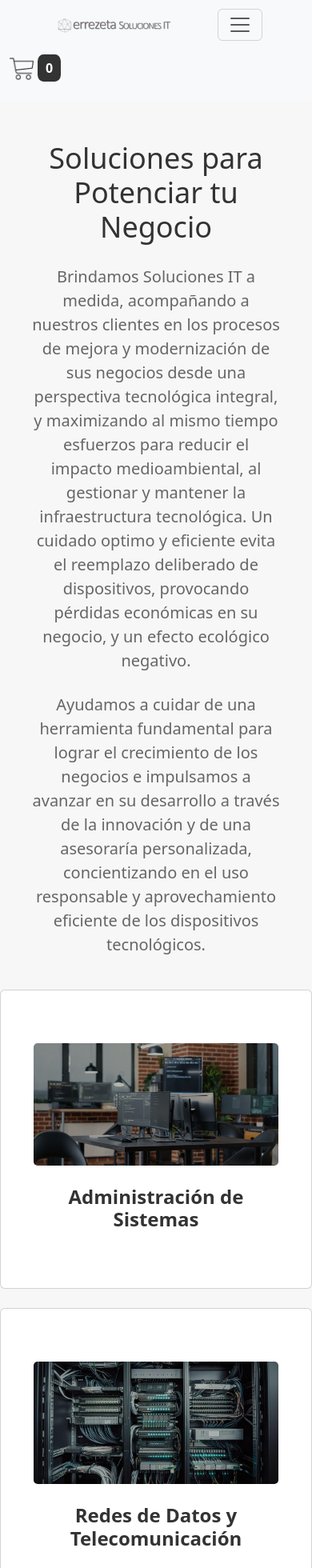
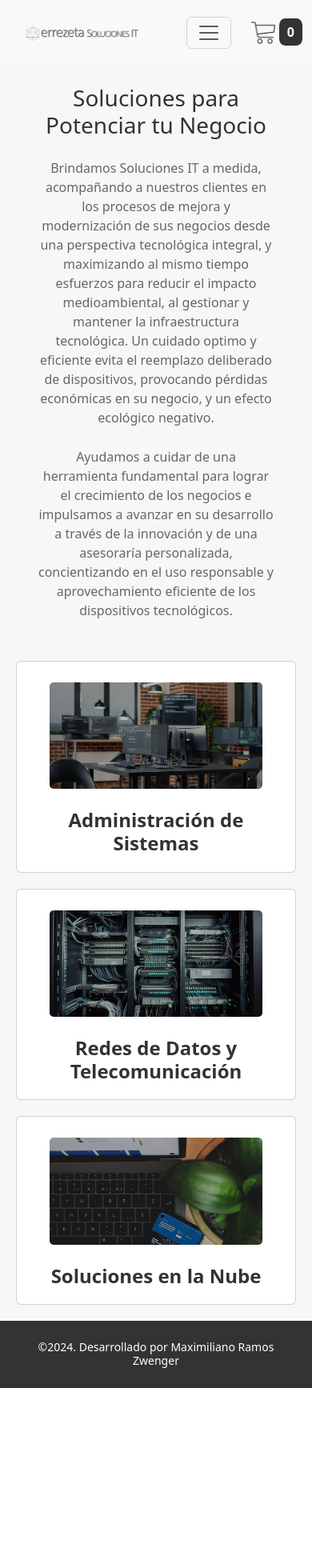
Before and after one commit to mramoszwenger/-ReactJS-entregaFinal-MaximilianoRamosZwenger, a React (Vite) app: page / in a window 390 px wide. Shown: the top 1960 px of the page at 80% size. After the commit the page ends 1735 px from the top, so only its background shows below. Built offline with nearby package versions, Linux system fonts and the light colour scheme.

Commit message:
entregaFinal-MRZ-v3.0
correcciones de sintaxis y de estilos responsivos.

```diff
--- a/src/components/Item/Item.css
+++ b/src/components/Item/Item.css
@@ -5,7 +5,8 @@
 }
 
 .itemList__services__card {
-    padding: 50px 25px 50px 25px;
+    padding: 50px 10px 50px 10px;
+
 }
 
 .itemList__services__name  {
@@ -21,3 +22,19 @@
     border-radius: 5px;
     margin-bottom: 25px;
 }
+
+.itemList__cardContainer {
+    display: inline
+}
+
+@media screen and (max-width: 768px) {
+
+    .itemList__services__card {
+        padding: 10px 25px 0 25px;
+        height: 275px;
+    }
+
+    .global__itemContainer {
+        padding: 10px;
+    }
+}
--- a/src/components/Item/Item.jsx
+++ b/src/components/Item/Item.jsx
@@ -1,5 +1,5 @@
 import React from 'react'
-import './item.css'
+import './Item.css'
 import { Link } from 'react-router-dom'
 
 const Item = ({service}) => {
@@ -8,9 +8,9 @@ const Item = ({service}) => {
     <Link to={`/detalle/${service.id}`}>
 
       <div className='global__itemContainer'>
-        <div className="row">
-          <div key={service.id} className="col-md-4 mb-4 text-center">
-            <div className="card h-100 itemList__services__card">
+        <div className='itemList__cardContainer'>
+          <div key={service.id} className="text-center">
+            <div className="card itemList__services__card">
               <div className="card-body">
                 <img src={service.img} alt={service.nombre} className='itemList__service__img'/>
                 <h3 className='itemList__services__name'>{service.nombre}</h3>
--- a/src/components/ItemDetail/ItemDetail.css
+++ b/src/components/ItemDetail/ItemDetail.css
@@ -56,16 +56,16 @@
 
     .itemDetail__container {
         padding: 25px 25px 25px 25px;
-        margin-bottom: 50px;
+        margin: 0 15px 50px 15px;
     }
 
     .itemDetail__title {
-        font-size: 24px;
+        font-size: 22px;
         margin-bottom: 25px;
     }
 
     .itemDetail__price {
-        font-size: 18px;
+        font-size: 22px;
         margin: -15px 0 15px 0;
         text-align: center;
     }
@@ -78,7 +78,7 @@
     }
 
     .itemDetail__countContainer {
-        margin-left: 0px;
+        margin: 15px 0 0 0;
         display: flex;
         align-items: center;
     }
--- a/src/components/ItemList/ItemList.css
+++ b/src/components/ItemList/ItemList.css
@@ -0,0 +1,16 @@
+.itemListContainer{
+    display: flex;
+    justify-content: space-around;
+    align-items: center;
+    padding-left: 150px;
+    padding-right: 150px;
+    gap: 10px;
+}
+
+@media screen and (max-width: 768px) {
+
+    .itemListContainer{
+        display: inline;
+        padding: 0;
+    }
+}
--- a/src/components/ItemList/ItemList.jsx
+++ b/src/components/ItemList/ItemList.jsx
@@ -1,10 +1,11 @@
 import React from 'react';
 import Item from '../Item/Item';
+import './ItemList.css'
 
 const ItemList = ({services}) => {
 
   return (
-    <div>
+      <div className='itemListContainer'>
         {
           services.map((service)=>{
             return(
@@ -12,7 +13,7 @@ const ItemList = ({services}) => {
             )
           })
         }
-    </div>
+      </div>
   )
 }
 
--- a/src/components/ItemListContainer/ItemListContainer.css
+++ b/src/components/ItemListContainer/ItemListContainer.css
@@ -28,21 +28,21 @@
       margin-top: 25px;
     }
 
-    .itemList__subContainer {
-      display: flex;
-      margin: 0 100px 0 100px;
-    }
+    @media screen and (max-width: 768px) {
 
-    @media screen and (max-width: 768px) {
+      .itemList__container {
+        padding-top: 15px;
+      }
+
       .itemList__content {
           max-width: 80%;
       }
 
       .itemList__content h2 {
-          font-size: 36px;
+          font-size: 28px;
       }
 
       .itemList__content p {
-          font-size: 20px;
+          font-size: 16px;
       }
     }
--- a/src/components/ItemListContainer/ItemListContainer.jsx
+++ b/src/components/ItemListContainer/ItemListContainer.jsx
@@ -45,11 +45,9 @@ const ItemListContainer = () => {
         </div>
 
         <div>
-            <div>
-              {
+            {
                 services.length == 0 ? <h3 className='text-center'>No hay servicios para mostrar...</h3> : <ItemList services={services}/>
-              }
-            </div>
+            }
         </div>
 
     </div>
--- a/src/components/NavBar/NavBar.css
+++ b/src/components/NavBar/NavBar.css
@@ -34,19 +34,37 @@
 
   @media screen and (max-width: 768px) {
 
+    #mainNav {
+      margin-top: 10px;
+      padding: 10px 0 10px 15px;
+      border: 1px solid #DDDDDD;
+      border-radius: 5px;
+    }
+
+    #principal-nav a {
+      font-size: 14px;
+    }
+
+    #principal-nav a:hover {
+      font-size: 16px;
+    }
+
     .company__logo {
         width: 150px;
         height: 40px;
-        margin: 5px 0 0 50px;
+        margin: 5px 0 0 10px;
     }
 
+    .navbar-toggler {
+      margin: 0;
+    }
 
     .dropdown-menu {
-      margin-top: 0% !important;
-      padding: 0% !important;
+      margin-top: 10px !important;
+      padding: 10px 0 10px 0 !important;
     }
 
     .dropdown-item {
-      font-size: 15px !important;
+      font-size: 14px !important;
     }
   }
--- a/src/components/NavBar/NavBar.jsx
+++ b/src/components/NavBar/NavBar.jsx
@@ -12,6 +12,7 @@ const NavBar = () => {
       <>
         <Navbar expand="lg" bg="light" id="principal-nav">
           <Container>
+
             <NavLink to={'/'}><Navbar.Brand className="animate__animated animate__bouncein">
               <img src="/src/assets/img/logotipoEmpresa.png" alt="logo-empresa" className="company__logo"/>
             </Navbar.Brand></NavLink>
```
